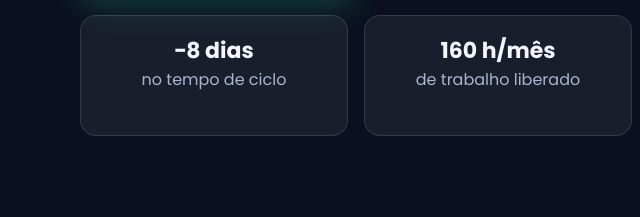
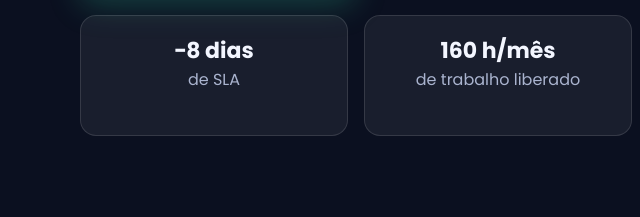
Before and after one commit to diegodivillela/diegovillela.github.io, a plain HTML site: page index.html in a window 1280 px wide. Shown: the part 493-710 px from the top of the page, 0-640 px from the left. Drawn offline with Linux system fonts and the light colour scheme.

Commit message:
Update index.html

```diff
--- a/index.html
+++ b/index.html
@@ -148,7 +148,7 @@
       </div>
 
       <div class="kpis">
-        <div class="kpi"><strong>−8 dias</strong><div class="muted">no tempo de ciclo</div></div>
+        <div class="kpi"><strong>−8 dias</strong><div class="muted">de SLA</div></div>
         <div class="kpi"><strong>160 h/mês</strong><div class="muted">de trabalho liberado</div></div>
         <div class="kpi"><strong>+85 mil</strong><div class="muted">interações automatizadas/ano</div></div>
         <div class="kpi"><strong>R$ 120k+</strong><div class="muted">economia anual estimada</div></div>
```
